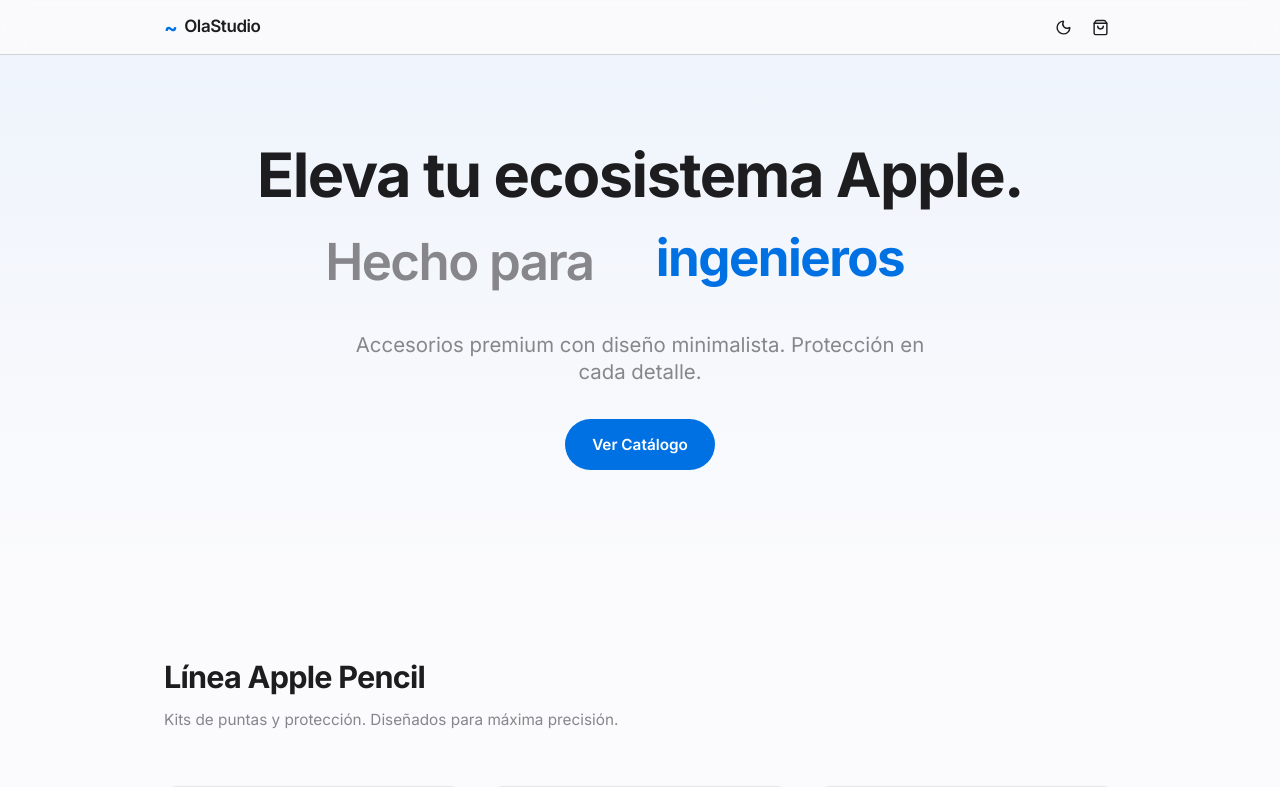
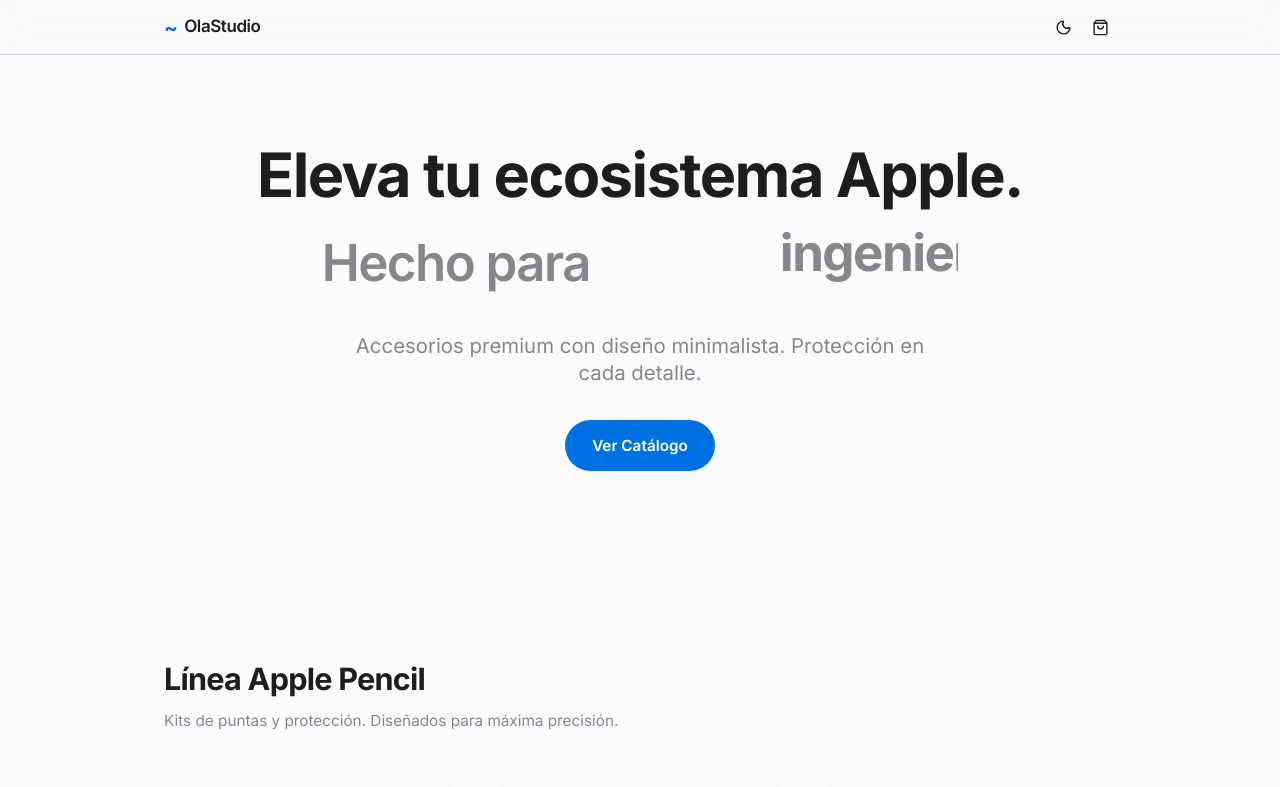
Before and after one commit to MatMT/OlaStudio, a Next.js app: page / in a window 1280 px wide. Shown: the top 787 px of the page. Built offline with nearby package versions, Linux system fonts and the light colour scheme.

Commit message:
feat: add animated hero glow, refactor AnimatedText container, and simplify CartDrawer export string

```diff
--- a/src/app/page.tsx
+++ b/src/app/page.tsx
@@ -17,7 +17,12 @@
       <main className="flex-1">
         {/* Hero Section */}
         <section className="relative overflow-hidden bg-background pt-24 pb-32">
-          <div className="absolute inset-0 bg-gradient-to-b from-ola-blue/5 to-transparent pointer-events-none" />
+          {/* Animated Glow Background */}
+          <div className="absolute top-0 left-1/2 -translate-x-1/2 w-full max-w-4xl h-[400px] pointer-events-none -z-10 opacity-40 dark:opacity-20 flex justify-center">
+            <div className="w-[60%] h-full bg-ola-blue blur-[100px] rounded-full mix-blend-multiply dark:mix-blend-screen animate-[pulse_6s_ease-in-out_infinite]" />
+            <div className="absolute w-[50%] h-full bg-cyan-400 blur-[120px] rounded-full mix-blend-multiply dark:mix-blend-screen animate-[pulse_8s_ease-in-out_infinite_alternate]" />
+          </div>
+
           <div className="max-w-6xl mx-auto px-4 relative z-10 flex flex-col items-center text-center animate-slide-up">
             <h1 className="text-5xl md:text-7xl font-bold tracking-tight text-foreground mb-6 leading-tight">
               Eleva tu ecosistema Apple. <br />
--- a/src/components/AnimatedText.tsx
+++ b/src/components/AnimatedText.tsx
@@ -20,7 +20,7 @@
   }, []);
 
   return (
-    <div className="inline-flex overflow-hidden relative w-[250px] md:w-[350px] justify-center items-center h-[40px] md:h-[60px] align-bottom text-ola-blue">
+    <div className="relative inline-block overflow-hidden h-[1.2em] w-[7em] align-bottom">
       <AnimatePresence mode="popLayout">
         <motion.span
           key={index}
--- a/src/components/CartDrawer.tsx
+++ b/src/components/CartDrawer.tsx
@@ -37,7 +37,7 @@
       const variantStr = (item.variantModel && item.variantColor)
         ? ` (Para: ${item.variantModel} | Color: ${item.variantColor})`
         : "";
-      message += `- ${item.quantity}x ${item.name}${variantStr} (SKU: ${item.sku}) - $${(item.price * item.quantity).toFixed(2)}\n`;
+      message += `- ${item.quantity}x ${item.name}${variantStr} - $${(item.price * item.quantity).toFixed(2)}\n`;
     });
 
     message += `\nSubtotal: $${totalPrice.toFixed(2)}\n`;
```
